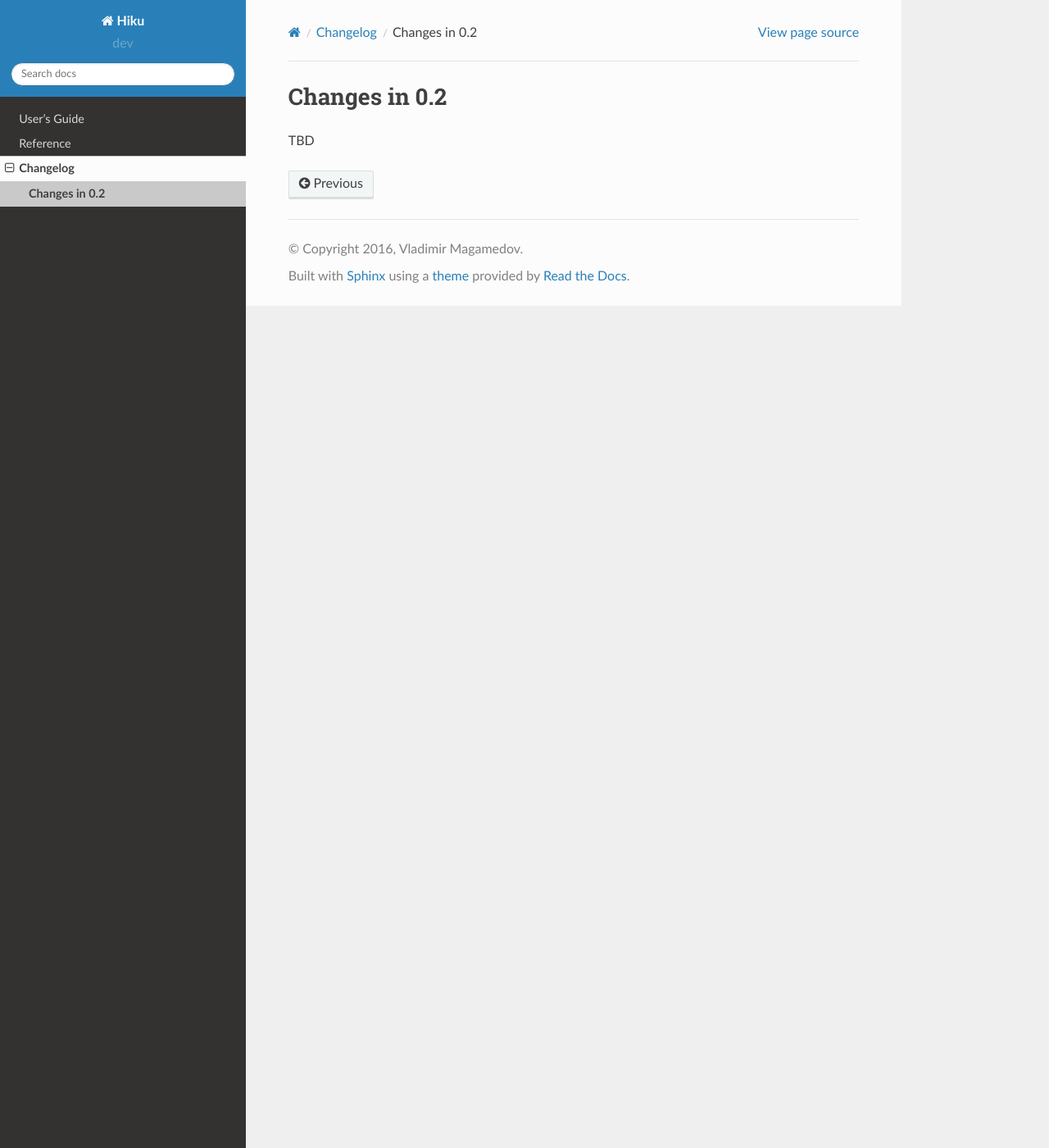
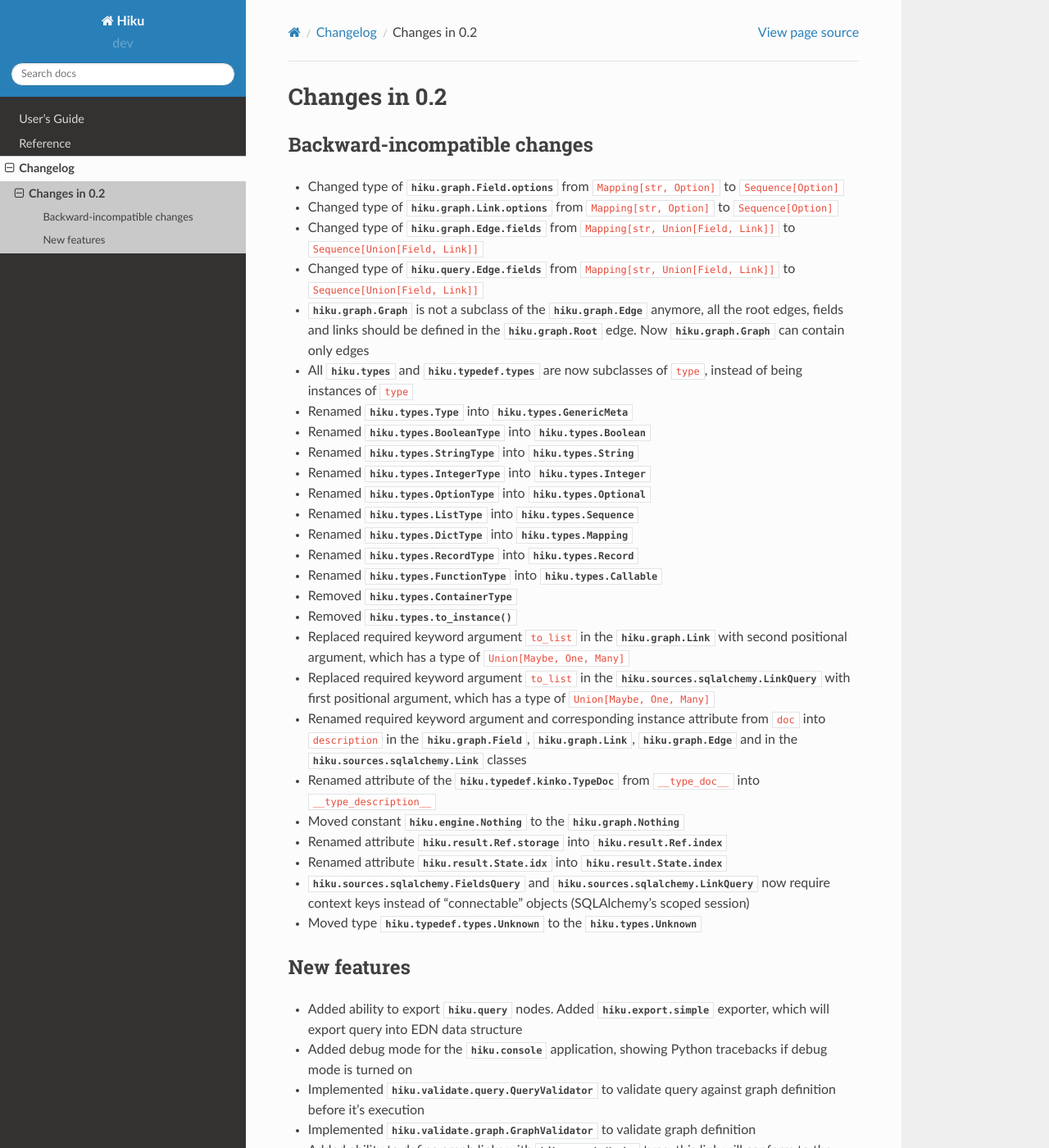
Before and after one commit to evo-company/hiku, a Sphinx documentation site: the page built from docs/changelog/changes_02.rst, in a window 1280 px wide and 1400 px high. Shown: the whole window at 82% size. Built offline with Sphinx 7.4.7 and the Read the Docs theme 2.0.0, drawn with Linux system fonts in a browser that asks for light colours; some of the changed text lies outside the part shown.

Commit message:
Written-down changelog for the current development version

```diff
--- a/docs/changelog/changes_02.rst
+++ b/docs/changelog/changes_02.rst
@@ -1,4 +1,149 @@
 Changes in 0.2
 ==============
 
-TBD
+Backward-incompatible changes
+~~~~~~~~~~~~~~~~~~~~~~~~~~~~~
+
+- Changed type of :py:attr:`hiku.graph.Field.options` from
+  ``Mapping[str, Option]`` to ``Sequence[Option]``
+
+- Changed type of :py:attr:`hiku.graph.Link.options` from
+  ``Mapping[str, Option]`` to ``Sequence[Option]``
+
+- Changed type of :py:attr:`hiku.graph.Edge.fields` from
+  ``Mapping[str, Union[Field, Link]]`` to ``Sequence[Union[Field, Link]]``
+
+- Changed type of :py:attr:`hiku.query.Edge.fields` from
+  ``Mapping[str, Union[Field, Link]]`` to ``Sequence[Union[Field, Link]]``
+
+- :py:class:`hiku.graph.Graph` is not a subclass of the
+  :py:class:`hiku.graph.Edge` anymore, all the root edges,
+  fields and links should be defined in the :py:class:`hiku.graph.Root`
+  edge. Now :py:class:`hiku.graph.Graph` can contain only edges
+
+- All :py:mod:`hiku.types` and :py:mod:`hiku.typedef.types` are now
+  subclasses of ``type``, instead of being instances of ``type``
+
+- Renamed :py:class:`hiku.types.Type` into :py:class:`hiku.types.GenericMeta`
+- Renamed :py:class:`hiku.types.BooleanType` into :py:class:`hiku.types.Boolean`
+- Renamed :py:class:`hiku.types.StringType` into :py:class:`hiku.types.String`
+- Renamed :py:class:`hiku.types.IntegerType` into :py:class:`hiku.types.Integer`
+- Renamed :py:class:`hiku.types.OptionType` into :py:class:`hiku.types.Optional`
+- Renamed :py:class:`hiku.types.ListType` into :py:class:`hiku.types.Sequence`
+- Renamed :py:class:`hiku.types.DictType` into :py:class:`hiku.types.Mapping`
+- Renamed :py:class:`hiku.types.RecordType` into :py:class:`hiku.types.Record`
+- Renamed :py:class:`hiku.types.FunctionType` into :py:class:`hiku.types.Callable`
+- Removed :py:class:`hiku.types.ContainerType`
+- Removed :py:func:`hiku.types.to_instance`
+
+- Replaced required keyword argument ``to_list`` in the
+  :py:class:`hiku.graph.Link` with second positional argument, which
+  has a type of ``Union[Maybe, One, Many]``
+
+- Replaced required keyword argument ``to_list`` in the
+  :py:class:`hiku.sources.sqlalchemy.LinkQuery` with first positional
+  argument, which has a type of ``Union[Maybe, One, Many]``
+
+- Renamed required keyword argument and corresponding instance attribute
+  from ``doc`` into ``description`` in the :py:class:`hiku.graph.Field`,
+  :py:class:`hiku.graph.Link`, :py:class:`hiku.graph.Edge` and in the
+  :py:class:`hiku.sources.sqlalchemy.Link` classes
+
+- Renamed attribute of the :py:class:`hiku.typedef.kinko.TypeDoc`
+  from ``__type_doc__`` into ``__type_description__``
+
+- Moved constant :py:const:`hiku.engine.Nothing` to the
+  :py:const:`hiku.graph.Nothing`
+
+- Renamed attribute :py:attr:`hiku.result.Ref.storage` into
+  :py:attr:`hiku.result.Ref.index`
+
+- Renamed attribute :py:class:`hiku.result.State.idx` into
+  :py:class:`hiku.result.State.index`
+
+- :py:class:`hiku.sources.sqlalchemy.FieldsQuery` and
+  :py:class:`hiku.sources.sqlalchemy.LinkQuery` now require context
+  keys instead of "connectable" objects (SQLAlchemy's scoped session)
+
+- Moved type :py:class:`hiku.typedef.types.Unknown` to the
+  :py:class:`hiku.types.Unknown`
+
+New features
+~~~~~~~~~~~~
+
+- Added ability to export :py:mod:`hiku.query` nodes. Added
+  :py:mod:`hiku.export.simple` exporter, which will export query
+  into EDN data structure
+
+- Added debug mode for the :py:mod:`hiku.console` application,
+  showing Python tracebacks if debug mode is turned on
+
+- Implemented :py:class:`hiku.validate.query.QueryValidator`
+  to validate query against graph definition before it's execution
+
+- Implemented :py:class:`hiku.validate.graph.GraphValidator`
+  to validate graph definition
+
+- Added ability to define graph links with :py:const:`hiku.graph.Maybe`
+  type, this link will conform to the :py:class:`hiku.types.Optional` type
+  in the Hiku's type system:
+
+  .. code-block:: python
+
+    Link('link-to-foo', Maybe, func, edge='foo', requires=None)
+
+- Added ability to query complex fields, which has a type of
+  ``Optional[Record[...]]`` (Maybe), ``Record[...]`` (One) or
+  ``Sequence[Record[...]]`` (Many) as if they were linked edges:
+
+  .. code-block:: python
+
+    Edge('foo', [
+        Field('bar', Record[{'baz': Integer}], func),
+    ])
+
+  Here ``bar`` field should be queried as it was a link to the edge:
+
+  .. code-block:: clojure
+
+      [{:link-to-foo [{:bar [:baz]}]}]
+
+- Added ability to use scalar values in the expressions. Currently
+  only integer numbers and strings are supported:
+
+  .. code-block:: python
+
+    Expr('foo', foo_subgraph, func(S.this.foo, 'scalar'))
+
+- Implemented :py:func:`hiku.expr.if_some` function in order to unpack
+  :py:class:`hiku.types.Optional` type in expressions
+
+- Added ability to pass objects, required to execute query, using bound
+  to the query context:
+
+  .. code-block:: python
+
+    @pass_context
+    def func(ctx, fields):
+        return [ctx['storage'][f.name] for f in fields]
+
+    Root([
+        Field('foo', func),
+    ])
+
+    engine.execute(graph, read('[:foo]'),
+                   ctx={'storage': {'foo': 1}})
+
+- Implemented new :py:mod:`hiku.sources.aiopg` source for using aiopg_ and
+  :py:class:`hiku.executors.asyncio.AsyncIOExecutor` to asynchronously
+  load data from the `PostgreSQL` database
+
+- Added ability to define function arguments using types instead of queries:
+
+  .. code-block:: python
+
+    @define(Record[{'foo': Integer}])  # instead of @define('[[:foo]]')
+    def func(arg):
+        return arg['foo'] + 1
+
+.. _aiopg: http://aiopg.readthedocs.io/
```
